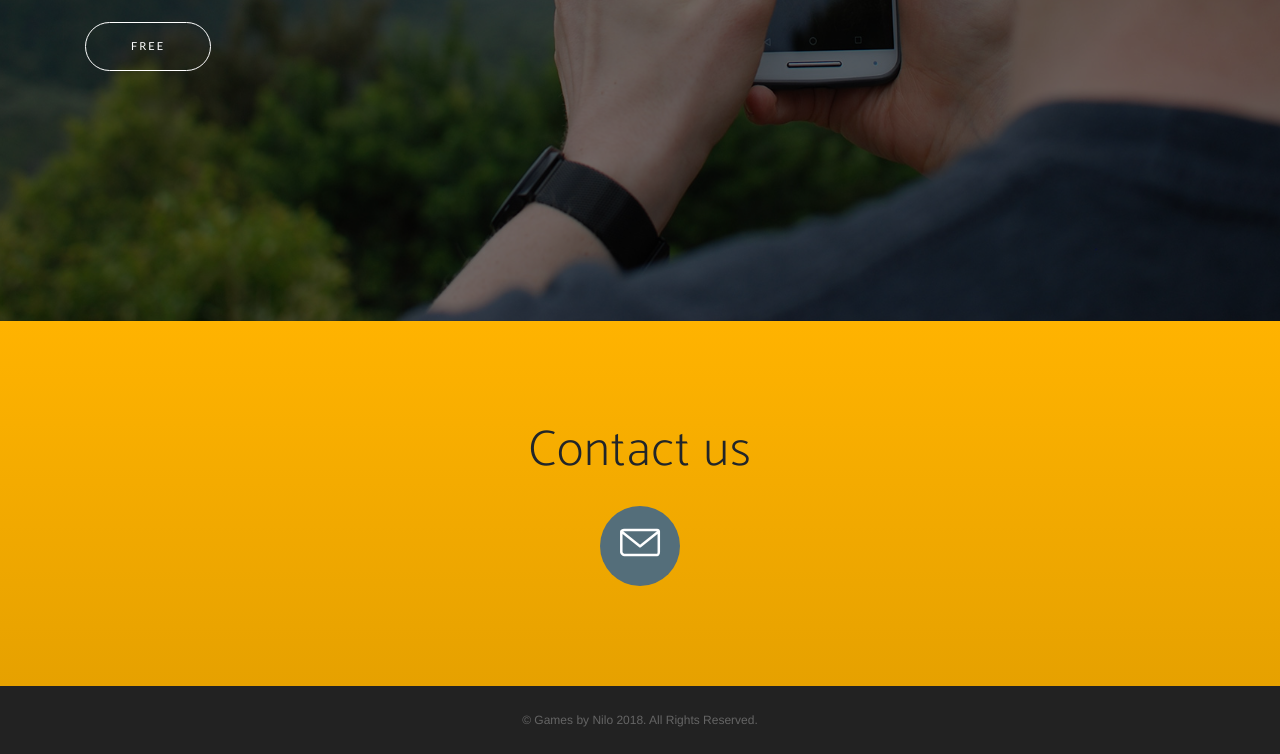
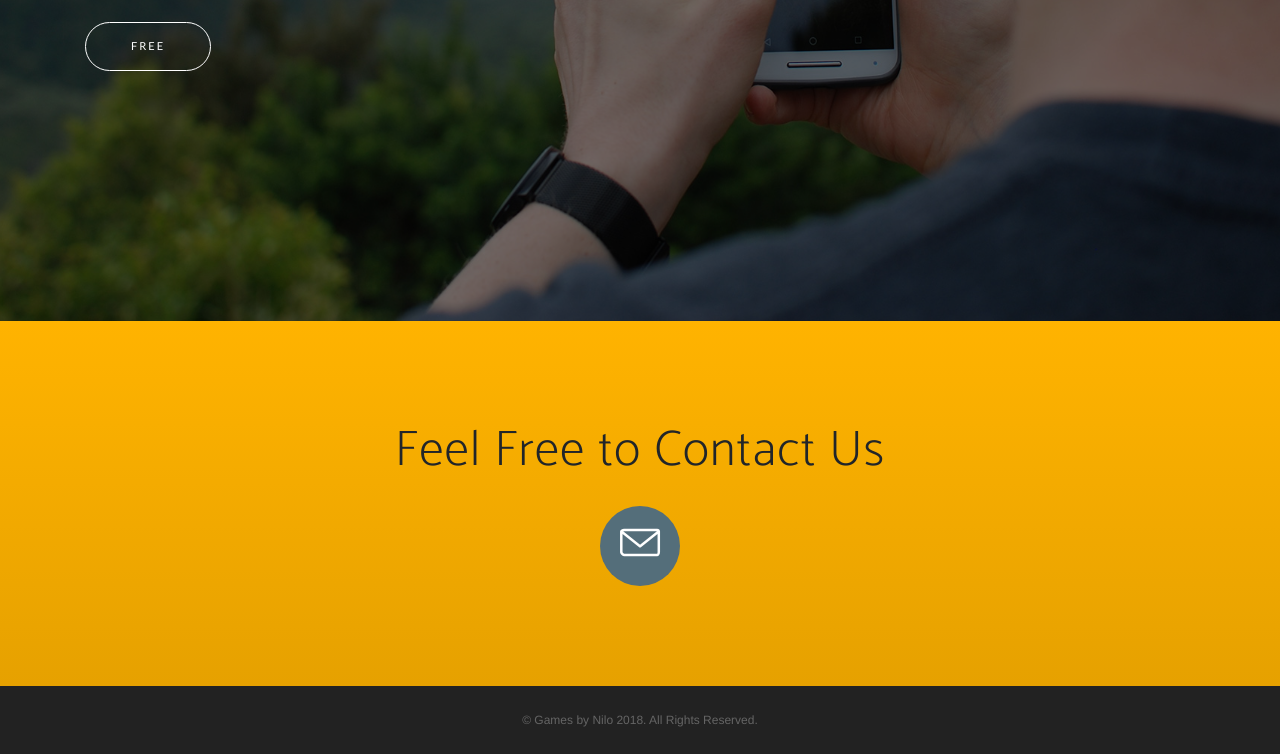
Before and after one commit to gamesbynilo/numberfillin, a website: page index.pug in a window 1280 px wide. Shown: the part 3076-3830 px from the top of the page. Drawn offline with nearby package versions, Linux system fonts and the light colour scheme; files that its build step writes are made by us from their sources; a web font is replaced by a local one.

Commit message:
F2: Update contact us text

```diff
--- a/index.pug
+++ b/index.pug
@@ -123,7 +123,7 @@ html(lang="en")
 
     section#contact.contact.bg-primary
       .container
-        h2 Contact us
+        h2 Feel Free to Contact Us
         ul.list-inline.list-social
           li.list-inline-item.social-email
             a(href="mailto:gamesbynilo@gmail.com")
```
Also changed, not shown: index.html.
